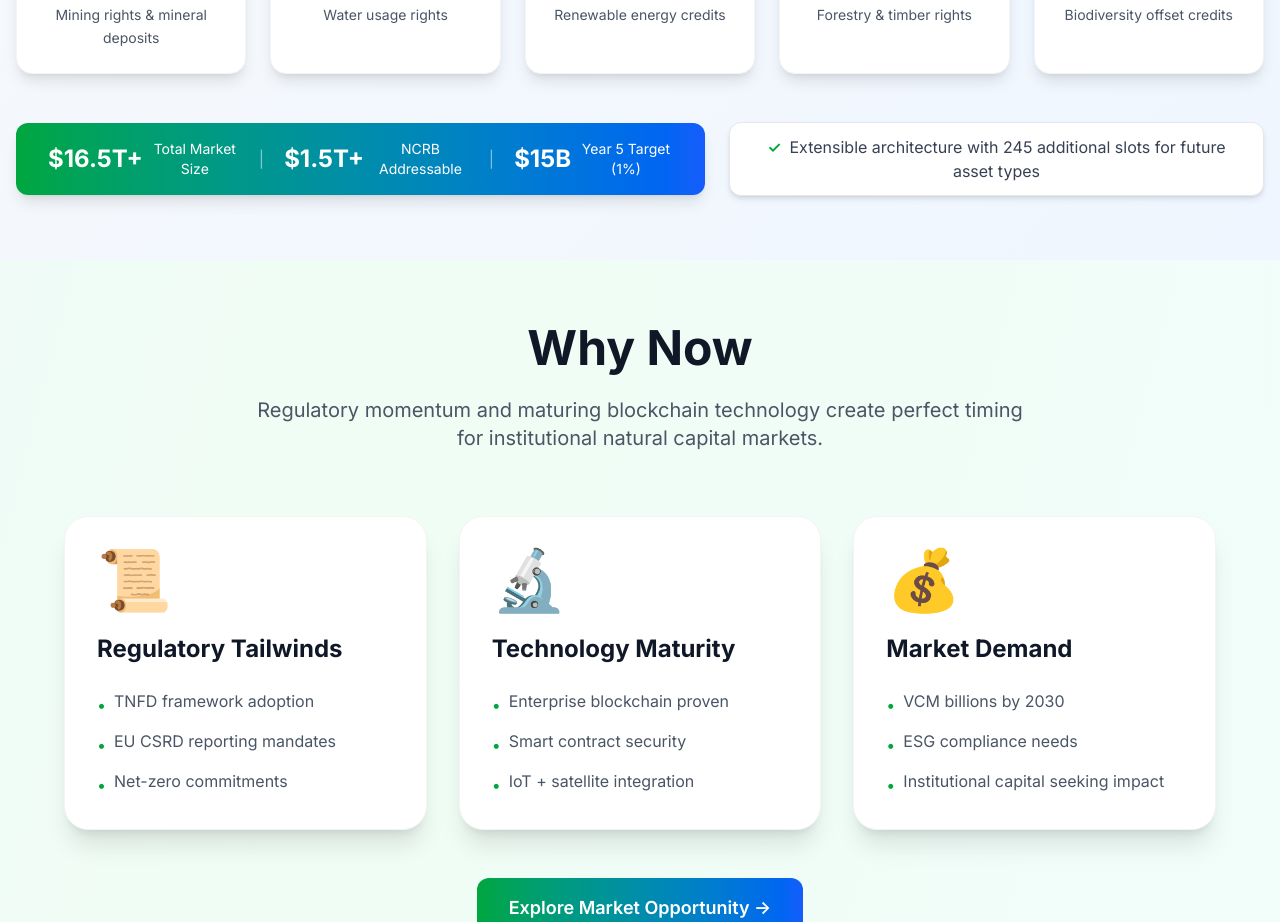
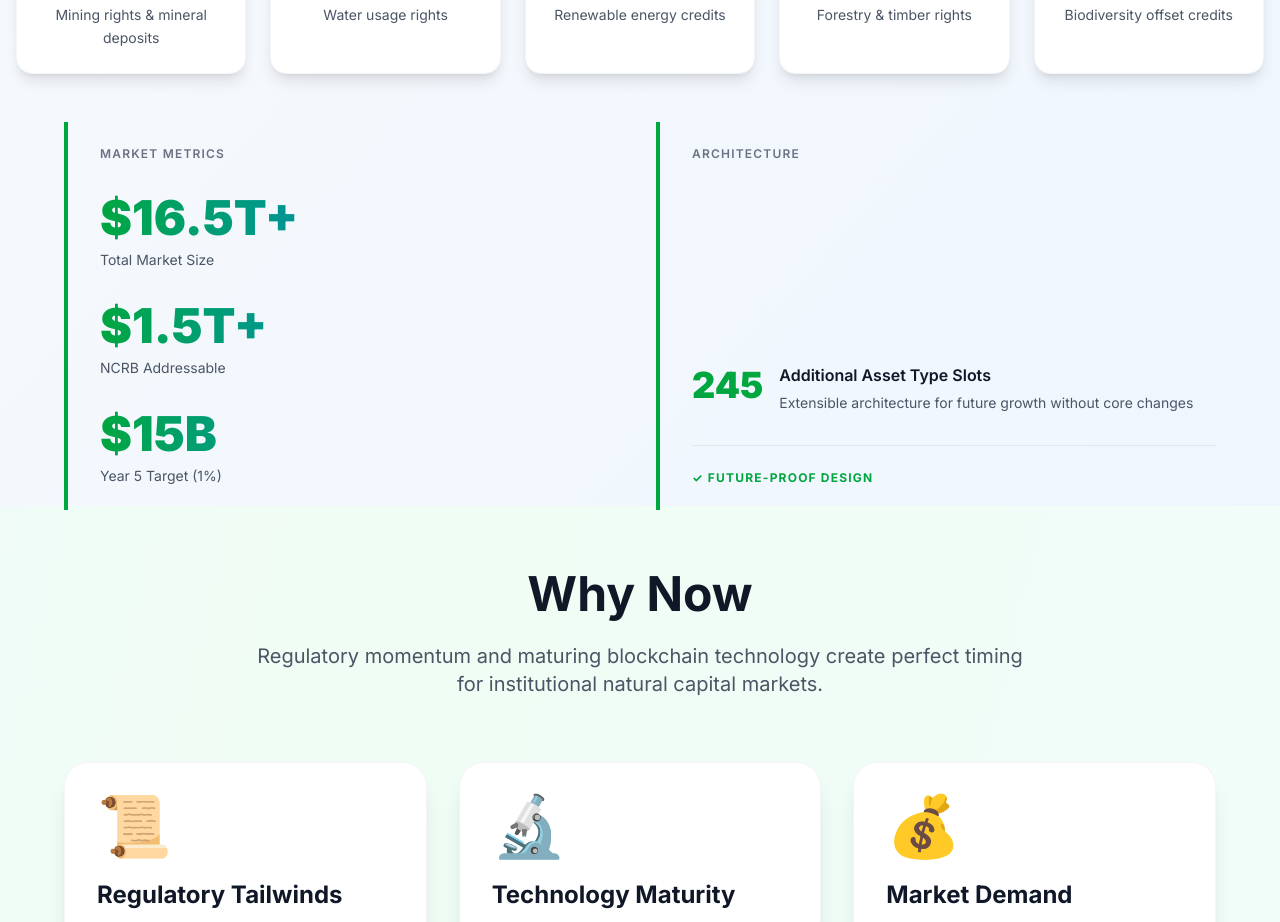
Before and after one commit to Natutal-Capital-ReBank/ncrb-website, a Next.js app: page / in a window 1280 px wide. Shown: the part 3380-4302 px from the top of the page. Built offline with nearby package versions, Linux system fonts and the light colour scheme; no server answers.

Commit message:
improve ui

```diff
--- a/app/page.tsx
+++ b/app/page.tsx
@@ -183,22 +183,54 @@ export default function Home() {
             ))}
           </div>
 
-          <div className="text-center mt-12 flex flex-col md:flex-row items-center justify-center gap-6">
-            <div className="inline-flex items-center gap-2 bg-gradient-to-r from-green-600 to-blue-600 text-white px-8 py-4 rounded-xl shadow-lg">
-              <span className="text-2xl font-bold">$16.5T+</span>
-              <span className="text-sm">Total Market Size</span>
-              <span className="mx-3 text-white/50">|</span>
-              <span className="text-2xl font-bold">$1.5T+</span>
-              <span className="text-sm">NCRB Addressable</span>
-              <span className="mx-3 text-white/50">|</span>
-              <span className="text-2xl font-bold">$15B</span>
-              <span className="text-sm">Year 5 Target (1%)</span>
-            </div>
-            <div className="inline-block bg-white px-6 py-3 rounded-xl shadow-md border border-gray-200">
-              <span className="text-green-600 font-semibold">✓</span>
-              <span className="text-gray-700 ml-2">Extensible architecture with 245 additional slots for future asset types</span>
-            </div>
+          <div className="mt-12 px-4">
+  <div className="max-w-6xl mx-auto grid grid-cols-1 lg:grid-cols-2 gap-8 h-80">
+    {/* Left: Stats with clean layout */}
+    <div className="flex flex-col justify-between border-l-4 border-green-600 pl-8 py-6">
+      <div>
+        <p className="text-xs text-gray-500 uppercase tracking-widest font-semibold mb-8">Market Metrics</p>
+      </div>
+
+      <div className="space-y-8">
+        <div>
+          <div className="text-5xl font-black bg-gradient-to-r from-green-600 to-blue-600 bg-clip-text text-transparent">$16.5T+</div>
+          <p className="text-sm text-gray-600 mt-2">Total Market Size</p>
+        </div>
+
+        <div>
+          <div className="text-5xl font-black bg-gradient-to-r from-green-600 to-blue-600 bg-clip-text text-transparent">$1.5T+</div>
+          <p className="text-sm text-gray-600 mt-2">NCRB Addressable</p>
+        </div>
+
+        <div>
+          <div className="text-5xl font-black bg-gradient-to-r from-green-600 to-blue-600 bg-clip-text text-transparent">$15B</div>
+          <p className="text-sm text-gray-600 mt-2">Year 5 Target (1%)</p>
+        </div>
+      </div>
+    </div>
+
+    {/* Right: Feature highlight */}
+    <div className="flex flex-col justify-between border-l-4 border-green-600 pl-8 py-6">
+      <div>
+        <p className="text-xs text-gray-500 uppercase tracking-widest font-semibold mb-8">Architecture</p>
+      </div>
+
+      <div className="space-y-6">
+        <div className="flex items-start gap-4">
+          <div className="text-4xl font-black text-green-600 flex-shrink-0">245</div>
+          <div>
+            <p className="text-gray-900 font-semibold leading-tight">Additional Asset Type Slots</p>
+            <p className="text-sm text-gray-600 mt-2">Extensible architecture for future growth without core changes</p>
           </div>
+        </div>
+
+        <div className="mt-8 pt-6 border-t border-gray-200">
+          <p className="text-xs text-green-600 font-bold uppercase tracking-widest">✓ Future-proof Design</p>
+        </div>
+      </div>
+    </div>
+  </div>
+</div>
         </div>
       </section>
 
```
